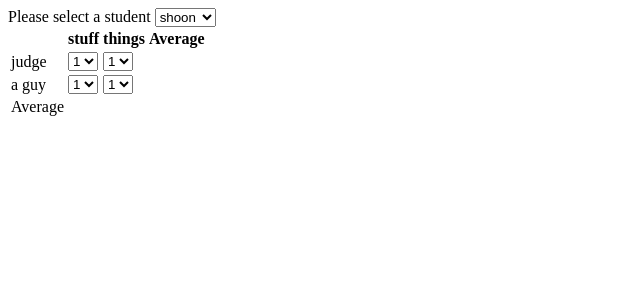
After one commit to TakenouchiTR/hackathon-2022, a Flask app: page / in a window 1280 px wide. The commit adds this page. Shown: the top 300 px of the page, without its empty margins (0-640 px from the left). Run offline with Flask 2, Linux system fonts and the light colour scheme.

Commit message:
Added student_scores

```diff
--- a/judge.py
+++ b/judge.py
@@ -3,8 +3,8 @@ class Judge:
     name: str
     students: list
 
-    def __init__(self) -> None:
-        self.name = ""
+    def __init__(self, name) -> None:
+        self.name = name
         self.students = []
 
     def to_dict(self):
--- a/server.py
+++ b/server.py
@@ -10,12 +10,15 @@ competitions = {"name": Competition("name")}
 competitions["name"].students.append(Student("shoon", "science"))
 competitions["name"].students.append(Student("garrett", "cars"))
 competitions["name"].categories.append("stuff")
+competitions["name"].categories.append("things")
+competitions["name"].judges.append("judge")
+competitions["name"].judges.append("a guy")
 
 @app.route("/")
 def hello_world():
     return render_template("student_scores.html",
         student_names=list(map(lambda student: student.name, competitions["name"].students)),
-        categories=competitions["name"].categories
+        categories=competitions["name"].categories, judges=competitions["name"].judges
     )
 
 @app.route("/api/competition", methods=["GET"])
--- a/templates/add_judge.html
+++ b/templates/add_judge.html
@@ -9,7 +9,7 @@
             <input type="text" id="fname" name="fname"><br>
             <label for="lname">Last name:</label><br>
             <input type="text" id="lname" name="lname">
-            <input type="add judge" value="add_judge">
+            <button type="button">Add Judge</button>
         </form>
         <ul judge_names="judge_names" id="judge_names">
             {% for name in judge_names%}
--- /dev/null
+++ b/templates/student_scores.html
@@ -0,0 +1,52 @@
+<!DOCTYPE html>
+<html>
+    <head>
+
+    </head>
+    <body>
+        Please select a student
+        <select name="student_names" id="student_names">
+           {% for item in student_names %}
+                <option value = {{item}}>{{item}}</option>
+           {% endfor %}
+        </select>
+        <table>
+            <tr>
+                <th></th>
+                {% for category in categories%}
+                    <th>{{category}}</th>
+                {% endfor %}
+                <th>Average</th>
+            </tr>
+            {% for judge in judges %}
+            <tr>
+                <td>
+                    {{judge}}
+                </td>
+                {% for category in categories %}
+                <td>
+                    <select name="category_score" id="category_score">
+                        <option value = 1>1</option>
+                        <option value = 2>2</option>
+                        <option value = 3>3</option>
+                        <option value = 4>4</option>
+                        <option value = 5>5</option>
+                    </select>
+                </td>
+                {% endfor %}
+                <td></td>
+            </tr>
+            {% endfor %}
+
+            <tr>
+                <td>Average</td>
+
+                {% for category in categories %}
+                <td id="cat{{loop.index}}"></td>
+                {% endfor %}
+
+                <td></td>
+            </tr>
+        </table>
+    </body>
+</html>
```
